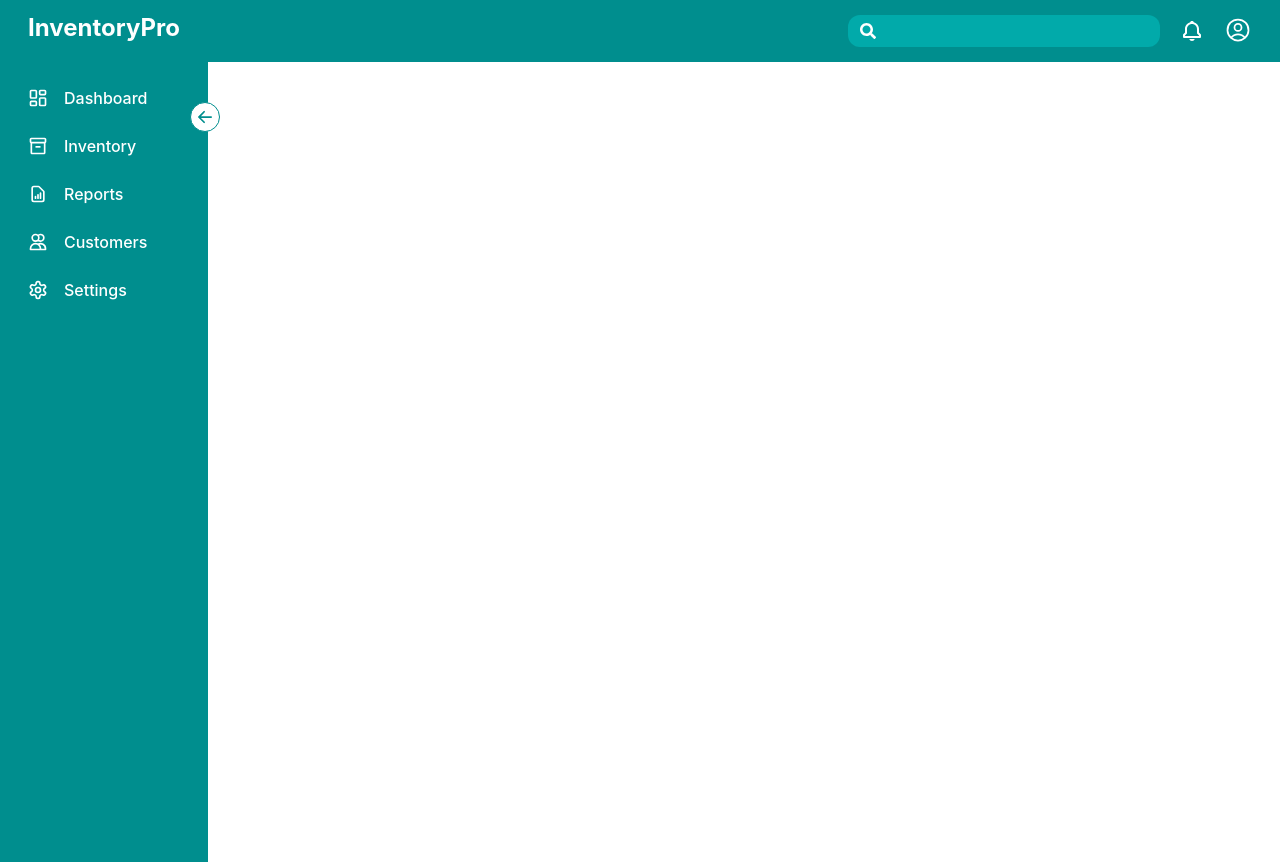
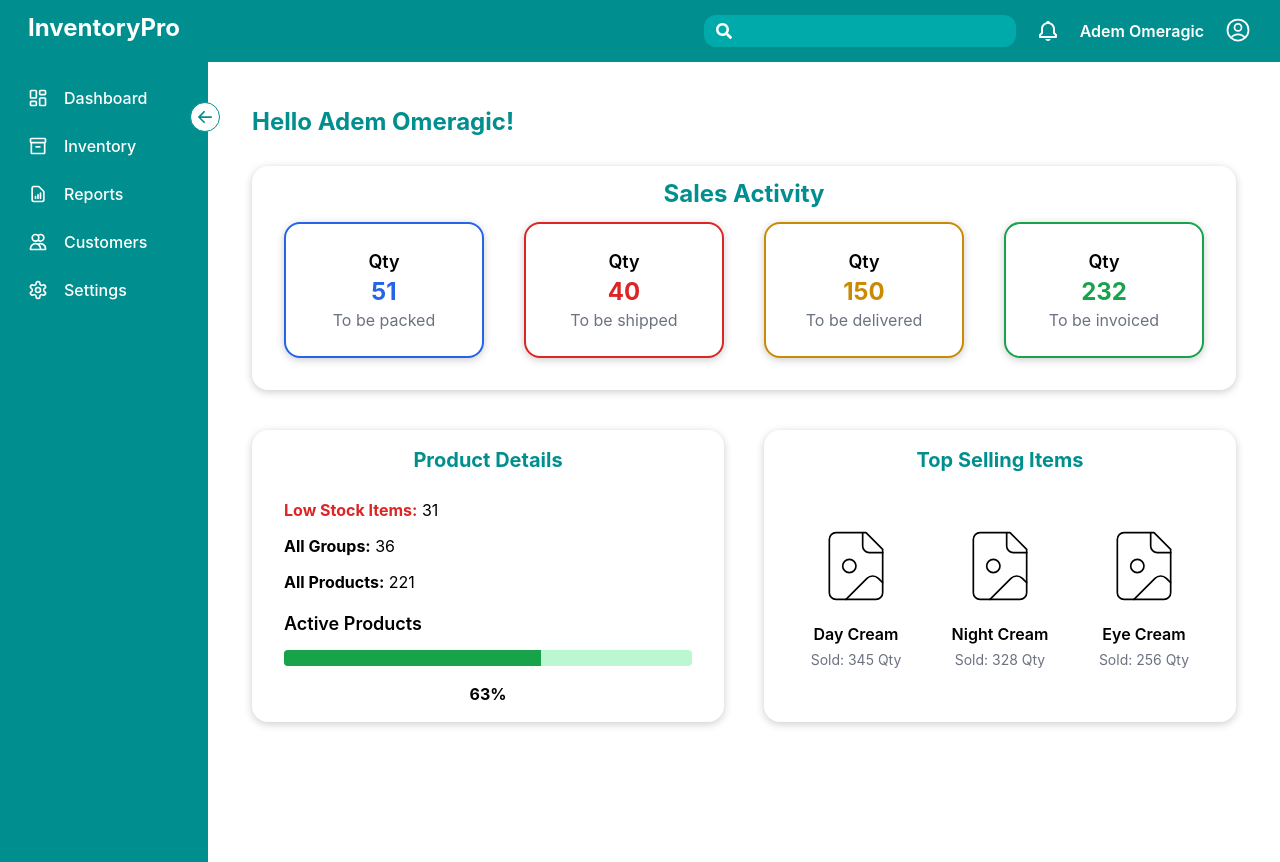
Before and after one commit to ademomeragic/CS308-InventoryPro, a React (Create React App) app: page / in a window 1280 px wide. Built offline with nearby package versions, Linux system fonts and the light colour scheme.

Commit message:
Final changes to Navbar, Sidebar and Dahsboard

```diff
--- a/package.json
+++ b/package.json
@@ -13,6 +13,7 @@
     "react-router-dom": "^6.23.1",
     "react-scripts": "^5.0.1",
     "react-uuid": "^2.0.0",
+    "uuid": "^9.0.1",
     "web-vitals": "^4.0.0"
   },
   "scripts": {
--- a/src/App.js
+++ b/src/App.js
@@ -16,7 +16,7 @@ const App = () => {
         <div className="flex-1 p-7 overflow-auto">
           <Routes>
             <Route path="/inventory" element={<Inventory />} />
-            <Route path="/dashboard" element={<Dashboard />} />
+            <Route path="/" element={<Dashboard />} />
           </Routes>
         </div>
       </div>
--- a/src/components/Dashboard.jsx
+++ b/src/components/Dashboard.jsx
@@ -1,40 +1,99 @@
 import React from "react";
+import { LuFileImage } from "react-icons/lu";
 
 const Dashboard = () => {
   return (
     <div className="p-4">
-      {/* Sales Activity */}
-      <div className="grid grid-cols-1 md:grid-cols-4 gap-4 mb-8">
-        <div className="bg-white p-4 shadow-md rounded-md">
-          <h2 className="text-lg font-semibold mb-2">To be Packed</h2>
-          <p>Your to-be-packed orders content here.</p>
+      <h2 className="text-2xl font-bold mb-7 text-light-blue">
+        Hello Adem Omeragic!
+      </h2>
+      <div className="bg-white shadow-[0px_2px_8px_0px_rgba(0,0,0,0.2)] rounded-2xl pb-8 px-8 mb-10">
+        <div className="font-bold text-light-blue text-center text-2xl pb- py-3">
+          Sales Activity
         </div>
-        <div className="bg-white p-4 shadow-md rounded-md">
-          <h2 className="text-lg font-semibold mb-2">To be Shipped</h2>
-          <p>Your to-be-shipped orders content here.</p>
-        </div>
-        <div className="bg-white p-4 shadow-md rounded-md">
-          <h2 className="text-lg font-semibold mb-2">To be Delivered</h2>
-          <p>Your to-be-delivered orders content here.</p>
-        </div>
-        <div className="bg-white p-4 shadow-md rounded-md">
-          <h2 className="text-lg font-semibold mb-2">To be Invoiced</h2>
-          <p>Your to-be-invoiced orders content here.</p>
+        <div className="grid grid-cols-1 md:grid-cols-4 gap-10 mb-0">
+          <div className="bg-white shadow-[0px_2px_8px_0px_rgba(0,0,0,0.2)] rounded-2xl p-6 text-center border-2 border-blue-600">
+            <h3 className="text-lg font-semibold">Qty</h3>
+            <p className="text-2xl font-bold text-blue-600">51</p>
+            <p className="text-gray-500">To be packed</p>
+          </div>
+          <div className="bg-white shadow-[0px_2px_8px_0px_rgba(0,0,0,0.2)] rounded-2xl p-6 text-center border-2 border-red-600">
+            <h3 className="text-lg font-semibold">Qty</h3>
+            <p className="text-2xl font-bold text-red-600">40</p>
+            <p className="text-gray-500">To be shipped</p>
+          </div>
+          <div className="bg-white shadow-[0px_2px_8px_0px_rgba(0,0,0,0.2)] rounded-2xl p-6 text-center border-2 border-yellow-600">
+            <h3 className="text-lg font-semibold">Qty</h3>
+            <p className="text-2xl font-bold text-yellow-600">150</p>
+            <p className="text-gray-500">To be delivered</p>
+          </div>
+          <div className="bg-white shadow-[0px_2px_8px_0px_rgba(0,0,0,0.2)] rounded-2xl p-6 text-center border-2 border-green-600">
+            <h3 className="text-lg font-semibold">Qty</h3>
+            <p className="text-2xl font-bold text-green-600">232</p>
+            <p className="text-gray-500">To be invoiced</p>
+          </div>
         </div>
       </div>
-
-      {/* Product Details and Top Selling Items */}
-      <div className="flex flex-col md:flex-row gap-4 mb-8">
-        {/* Product Details */}
-        <div className="flex-1 bg-white p-4 shadow-md rounded-md">
-          <h2 className="text-lg font-semibold mb-4">Product Details</h2>
-          <p>Your product details content here.</p>
+      <div className="grid grid-cols-2 md:grid-cols-2 gap-10">
+        <div className="bg-white shadow-[0px_2px_8px_0px_rgba(0,0,0,0.2)] rounded-2xl px-8 py-4">
+          <h3 className="text-xl font-bold mb-6 mt-0 text-light-blue text-center">
+            Product Details
+          </h3>
+          <p className="mb-3">
+            <span className="font-bold text-red-600">Low Stock Items:</span> 31
+          </p>
+          <p className="mb-3">
+            <span className="font-bold">All Groups:</span> 36
+          </p>
+          <p className="mb-3">
+            <span className="font-bold">All Products:</span> 221
+          </p>
+          <div className="mt-4">
+            <h4 className="text-lg font-semibold mb-2">Active Products</h4>
+            <div className="relative pt-1">
+              <div className="overflow-hidden h-4 mb-4 text-xs flex rounded bg-green-200">
+                <div
+                  style={{ width: "63%" }}
+                  className="shadow-none flex flex-col text-center whitespace-nowrap text-white justify-center bg-green-600"
+                ></div>
+              </div>
+              <p className="text-center font-bold">63%</p>
+            </div>
+          </div>
         </div>
-
-        {/* Top Selling Items */}
-        <div className="flex-1 bg-white p-4 shadow-md rounded-md">
-          <h2 className="text-lg font-semibold mb-4">Top Selling Items</h2>
-          <p>Your top selling items content here.</p>
+        <div className="bg-white shadow-[0px_2px_8px_0px_rgba(0,0,0,0.2)] rounded-2xl p-4">
+          <h3 className="text-xl font-bold mb-4 text-center text-light-blue">
+            Top Selling Items
+          </h3>
+          <div className="flex justify-between items-center space-x-4 p-7">
+            <div className="flex items-center flex-col">
+              <div className="p-2 rounded-lg mb-2">
+                <LuFileImage className="w-20 h-20 stroke-1" />
+              </div>
+              <div className="text-center">
+                <p className="font-semibold">Day Cream</p>
+                <p className="text-gray-500 text-sm pt-1">Sold: 345 Qty</p>
+              </div>
+            </div>
+            <div className="flex items-center flex-col">
+              <div className="p-2 rounded-lg mb-2">
+                <LuFileImage className="w-20 h-20 stroke-1" />
+              </div>
+              <div className="text-center">
+                <p className="font-semibold">Night Cream</p>
+                <p className="text-gray-500 text-sm pt-1">Sold: 328 Qty</p>
+              </div>
+            </div>
+            <div className="flex items-center flex-col">
+              <div className=" p-2 rounded-lg mb-2">
+                <LuFileImage className="w-20 h-20 stroke-1" />
+              </div>
+              <div className="text-center">
+                <p className="font-semibold">Eye Cream</p>
+                <p className="text-gray-500 text-sm pt-1">Sold: 256 Qty</p>
+              </div>
+            </div>
+          </div>
         </div>
       </div>
     </div>
--- a/src/components/Inventory.jsx
+++ b/src/components/Inventory.jsx
@@ -5,7 +5,12 @@ import uuid from "react-uuid";
 
 const Inventory = () => {
   const { inventory, loading, setInventory } = useContext(InventoryContext);
-  const [newItem, setNewItem] = useState({ id: '', name: "", quantity: 0, date: formatDate(new Date()) });
+  const [newItem, setNewItem] = useState({
+    id: "",
+    name: "",
+    quantity: 0,
+    date: formatDate(new Date()),
+  });
 
   const addItem = (e) => {
     e.preventDefault();
@@ -13,10 +18,10 @@ const Inventory = () => {
       alert("Please enter a valid name and quantity.");
       return;
     }
-    const updatedInventory = [...inventory, {...newItem, id: uuid() }];
+    const updatedInventory = [...inventory, { ...newItem, id: uuid() }];
     console.log(updatedInventory);
     setInventory(updatedInventory);
-    setNewItem({ id: '', name: "", quantity: 0, date: formatDate(new Date()) });
+    setNewItem({ id: "", name: "", quantity: 0, date: formatDate(new Date()) });
   };
 
   if (loading) {
@@ -76,9 +81,8 @@ const Inventory = () => {
             type="date"
             value={newItem.date}
             onChange={(e) => {
-              setNewItem({ ...newItem, date: e.target.value })
-            }
-            }
+              setNewItem({ ...newItem, date: e.target.value });
+            }}
             placeholder="Date"
             aria-label="Date"
             className="px-4 py-2 border border-gray-300 rounded-md w-full focus:outline-none focus:ring-2 focus:ring-blue-500"
--- a/src/components/Navbar.jsx
+++ b/src/components/Navbar.jsx
@@ -5,7 +5,7 @@ import { HiOutlineUserCircle } from "react-icons/hi2";
 const Navbar = () => {
   return (
     <div className="flex">
-      <div className=" bg-light-blue px-7 py-3 flex justify-between w-full">
+      <div className="bg-light-blue px-7 py-3 flex justify-between w-full">
         <div className="items-center text-2xl">
           <span className="text-white font-bold">InventoryPro</span>
         </div>
@@ -24,7 +24,7 @@ const Navbar = () => {
           <div className="text-white">
             <BiBell className="w-6 h-6" />
           </div>
-
+          <div className=" text-white font-semibold ">Adem Omeragic</div>
           <div className="relative">
             <button className="text-white group">
               <HiOutlineUserCircle className="w-7 h-7 mt-1" />
--- a/src/components/Sidebar.jsx
+++ b/src/components/Sidebar.jsx
@@ -10,7 +10,7 @@ import { Link } from "react-router-dom"; // Import Link
 const Sidebar = () => {
   const [open, setOpen] = useState(true);
   const Menus = [
-    { title: "Dashboard", link: "/dashboard", icon: <LuLayoutDashboard /> },
+    { title: "Dashboard", link: "/", icon: <LuLayoutDashboard /> },
     { title: "Inventory", link: "/inventory", icon: <MdOutlineInventory2 /> },
     { title: "Reports", link: "/reports", icon: <HiOutlineDocumentReport /> },
     { title: "Customers", link: "/customers", icon: <HiOutlineUsers /> },
--- a/tailwind.config.js
+++ b/tailwind.config.js
@@ -8,6 +8,9 @@ module.exports = {
         "lighter-blue": "#01AAAA",
         "light-white": "rgba(255,255,255,0.18)",
       },
+      strokeWidth: {
+        1: "0.5px",
+      },
     },
   },
   plugins: [],
```
Also changed, not shown: src/components/Customers.jsx (deleted), src/components/Reports.jsx (deleted), src/components/Reposrts.jsx (added), 1 other file (tests, documents, lock files or other folders).
